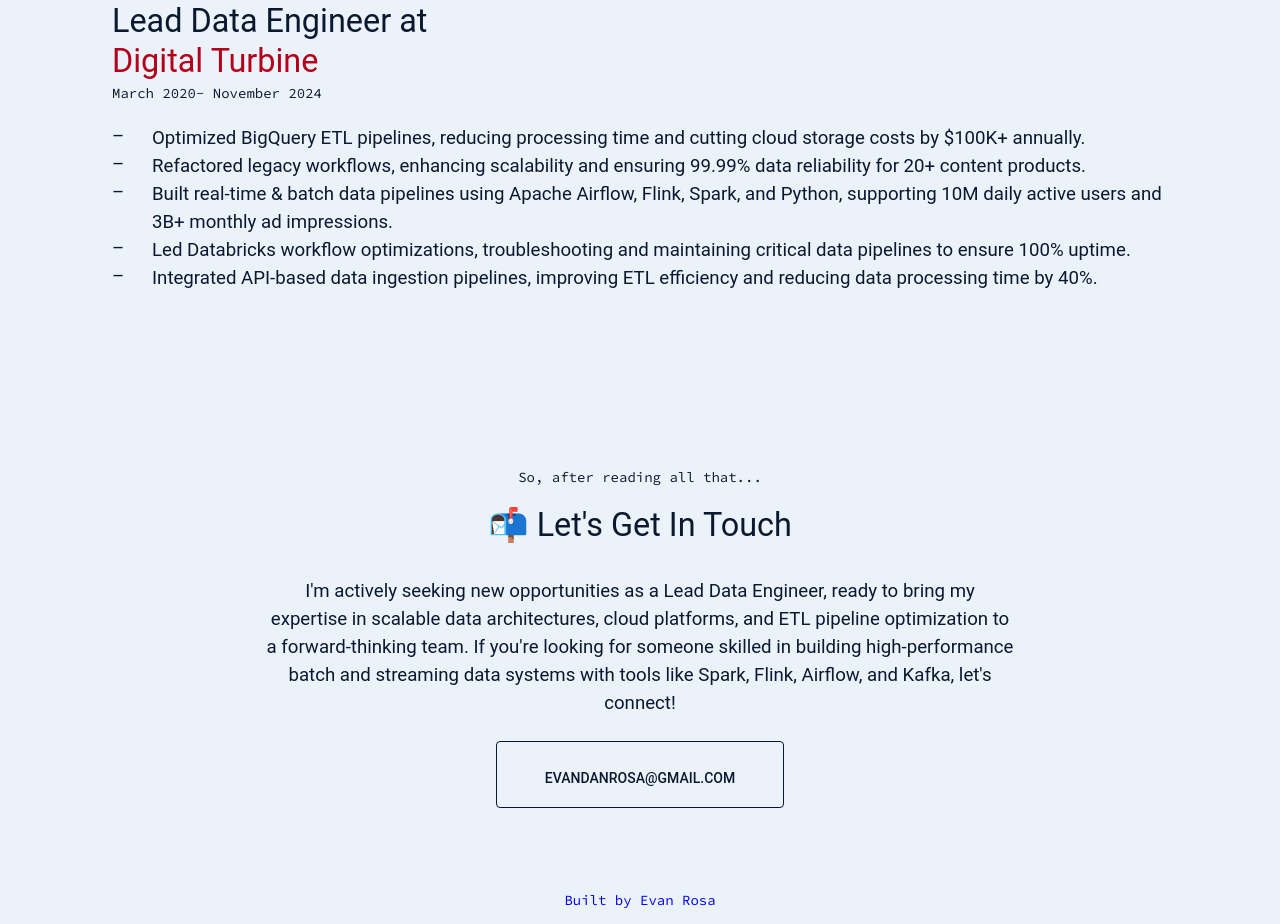
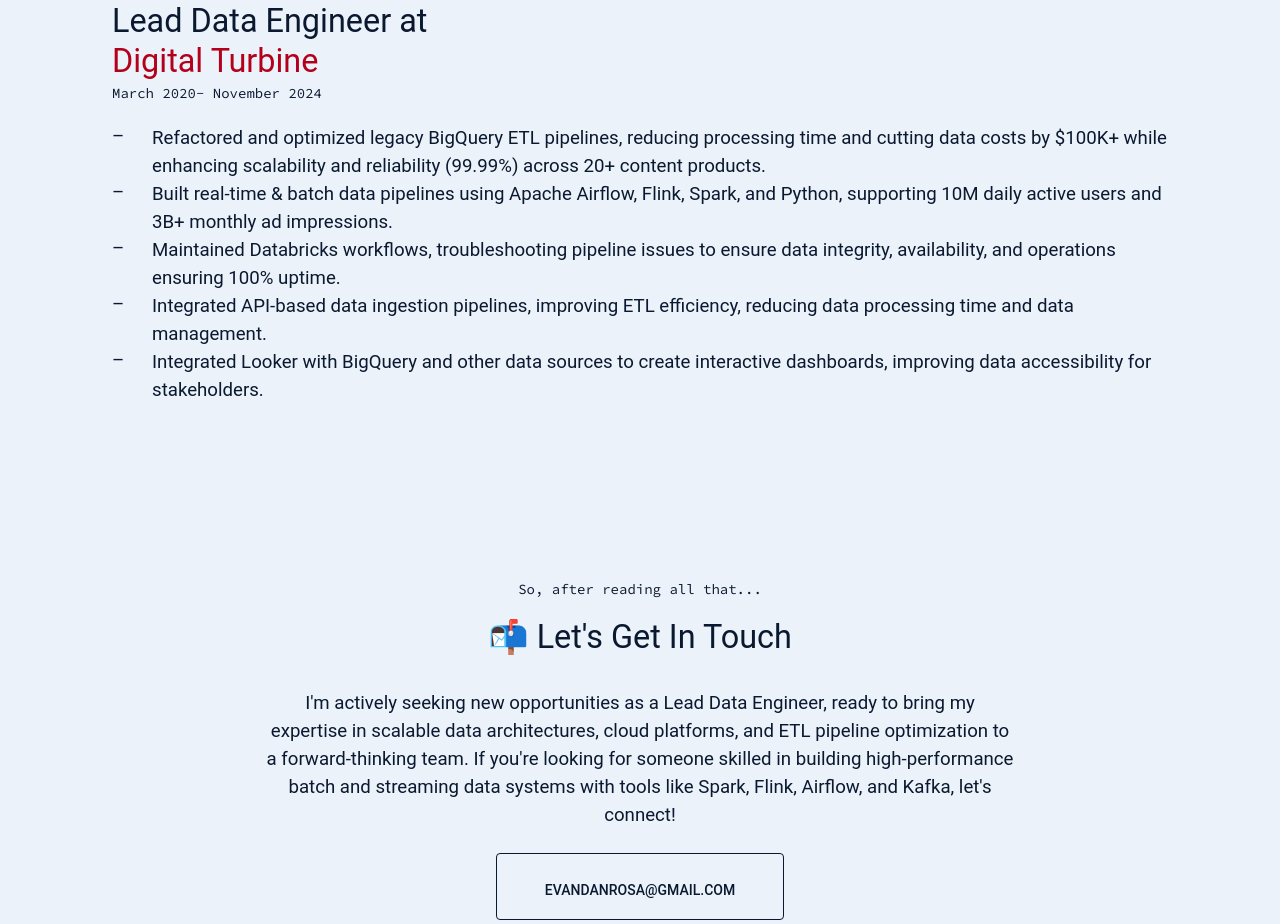
Before and after one commit to evanrosa/portfolio, a Next.js app: page / in a window 1280 px wide. Shown: the part 2980-3904 px from the top of the page. Built offline with nearby package versions, Linux system fonts and the light colour scheme; a web font is replaced by a local one.

Commit message:
resume update

```diff
--- a/components/intro.tsx
+++ b/components/intro.tsx
@@ -101,7 +101,7 @@ export default function Intro() {
                   whileTap={{ scale: 0.9 }}
                 >
                   <Link
-                    href="https://drive.google.com/file/d/1ni5EmlqKAoF6-tTNsXnOWp8SUW71l09g/view?usp=sharing"
+                    href="https://drive.google.com/file/d/1nWhN_1u9V8RyiqjV6naVPuUE3gnjqqo0/view?usp=sharing"
                     target={'_blank'}
                     rel="noreferrer"
                     onClick={() => sendGTMEvent({ event: 'button_clicked', value: 'resume' })}
--- a/components/work.tsx
+++ b/components/work.tsx
@@ -84,24 +84,19 @@ export default function Job() {
             </Typography>
             <ul>
               <li>
-                Optimized BigQuery ETL pipelines, reducing processing time and cutting cloud storage costs by $100K+
-                annually.
+                Refactored and optimized legacy BigQuery ETL pipelines, reducing processing time and cutting data costs by $100K+ while enhancing scalability and reliability (99.99%) across 20+ content products.
               </li>
               <li>
-                Refactored legacy workflows, enhancing scalability and ensuring 99.99% data reliability for 20+ content
-                products.
+                Built real-time & batch data pipelines using Apache Airflow, Flink, Spark, and Python, supporting 10M daily active users and 3B+ monthly ad impressions.
               </li>
               <li>
-                Built real-time & batch data pipelines using Apache Airflow, Flink, Spark, and Python, supporting 10M
-                daily active users and 3B+ monthly ad impressions.
+                Maintained Databricks workflows, troubleshooting pipeline issues to ensure data integrity, availability, and operations ensuring 100% uptime.
               </li>
               <li>
-                Led Databricks workflow optimizations, troubleshooting and maintaining critical data pipelines to ensure
-                100% uptime.
+                Integrated API-based data ingestion pipelines, improving ETL efficiency, reducing data processing time and data management.
               </li>
               <li>
-                Integrated API-based data ingestion pipelines, improving ETL efficiency and reducing data processing
-                time by 40%.
+                Integrated Looker with BigQuery and other data sources to create interactive dashboards, improving data accessibility for stakeholders.
               </li>
             </ul>
           </TabPanel>
```
